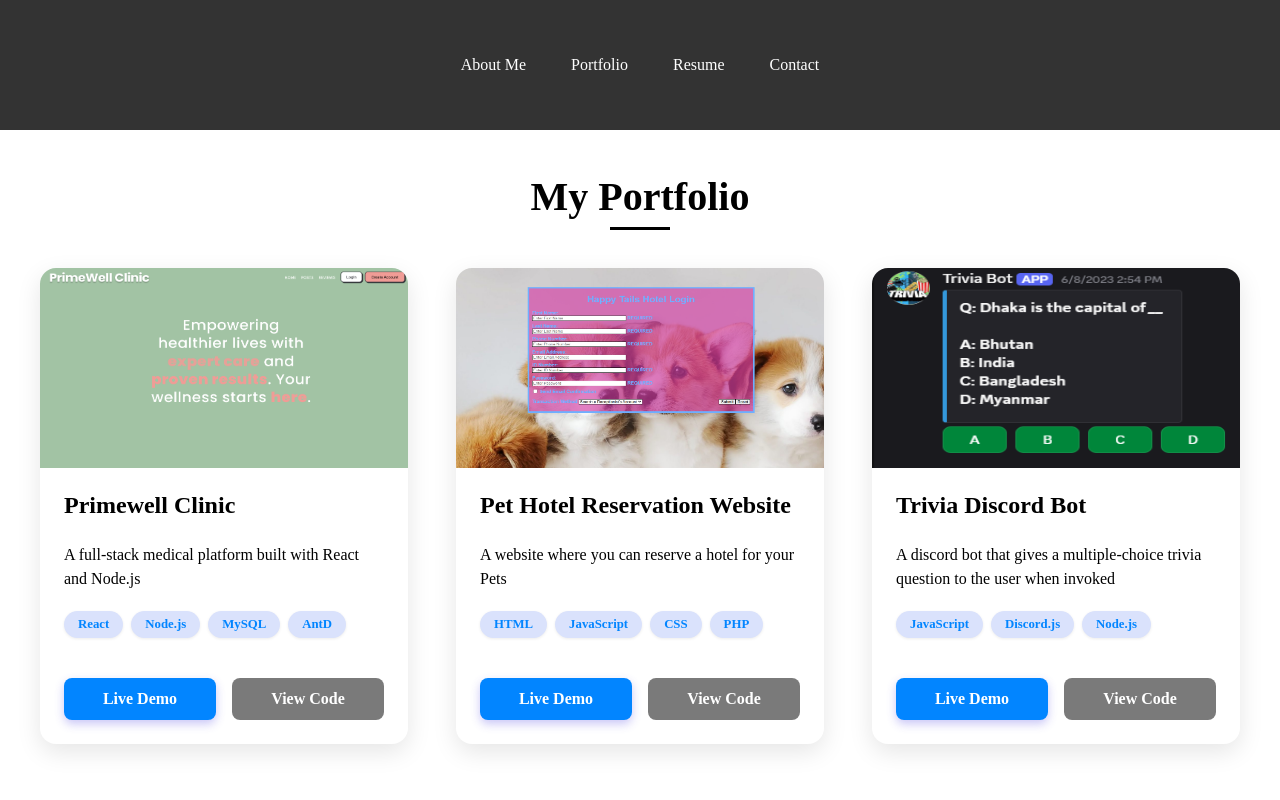
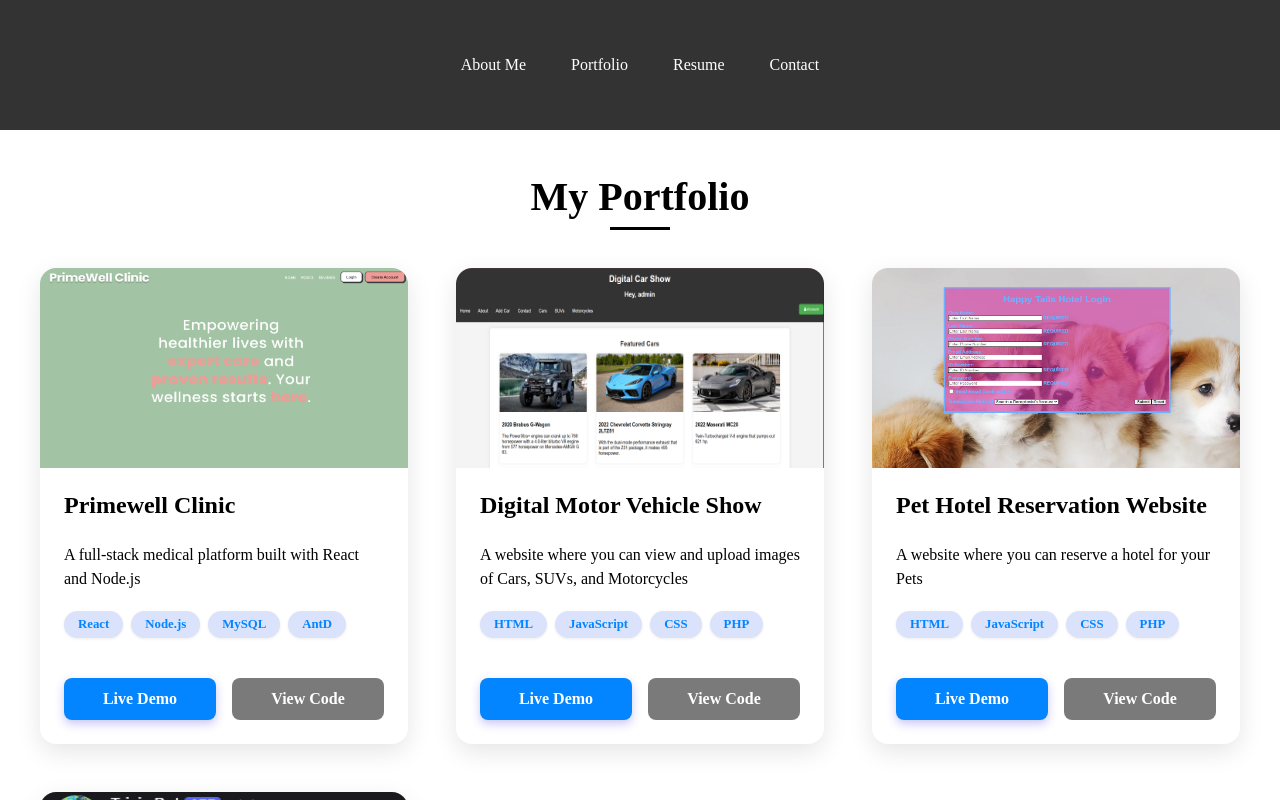
Before and after one commit to AllanRoz/react-personal-profile, a React (Create React App) app in the folder personal-profile-website/: page / in a window 1280 px wide. Both pictures are taken after a click on the element "Portfolio". Shown: the top 800 px of the page. Built offline with nearby package versions, Linux system fonts and the light colour scheme.

Commit message:
Added Digital Car Show

```diff
--- a/personal-profile-website/src/Portfolio.js
+++ b/personal-profile-website/src/Portfolio.js
@@ -17,16 +17,16 @@ class Portfolio extends Component {
           project_view_code:
             "https://github.com/Aiden-Barrera/CS490-GP-Frontend",
         },
-        // {
-        //   project_image:
-        //     "https://static.vecteezy.com/system/resources/thumbnails/004/141/669/small_2x/no-photo-or-blank-image-icon-loading-images-or-missing-image-mark-image-not-available-or-image-coming-soon-sign-simple-nature-silhouette-in-frame-isolated-illustration-vector.jpg",
-        //   title: "Digital Motor Vehicle Show",
-        //   description:
-        //     "A website where you can view and upload images of Cars, SUVs, and Motorcycles",
-        //   technologies: ["HTML", "JavaScript", "CSS", "PHP"],
-        //   project_live_demo: "",
-        //   project_view_code: "",
-        // },
+        {
+          project_image:
+            "assets/digital-car-show.png",
+          title: "Digital Motor Vehicle Show",
+          description:
+            "A website where you can view and upload images of Cars, SUVs, and Motorcycles",
+          technologies: ["HTML", "JavaScript", "CSS", "PHP"],
+          project_live_demo: "",
+          project_view_code: "",
+        },
         {
           project_image: "assets/pet_hotel_website.png",
           title: "Pet Hotel Reservation Website",
```
Also changed, not shown: personal-profile-website/public/assets/digital-car-show.png (added), 1 other file (tests, documents, lock files or other folders).
